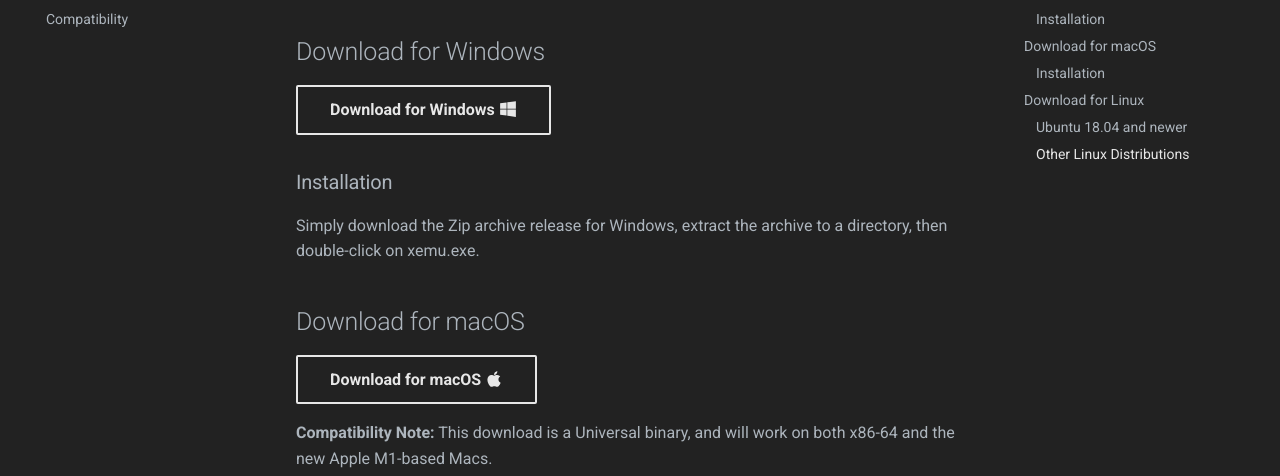
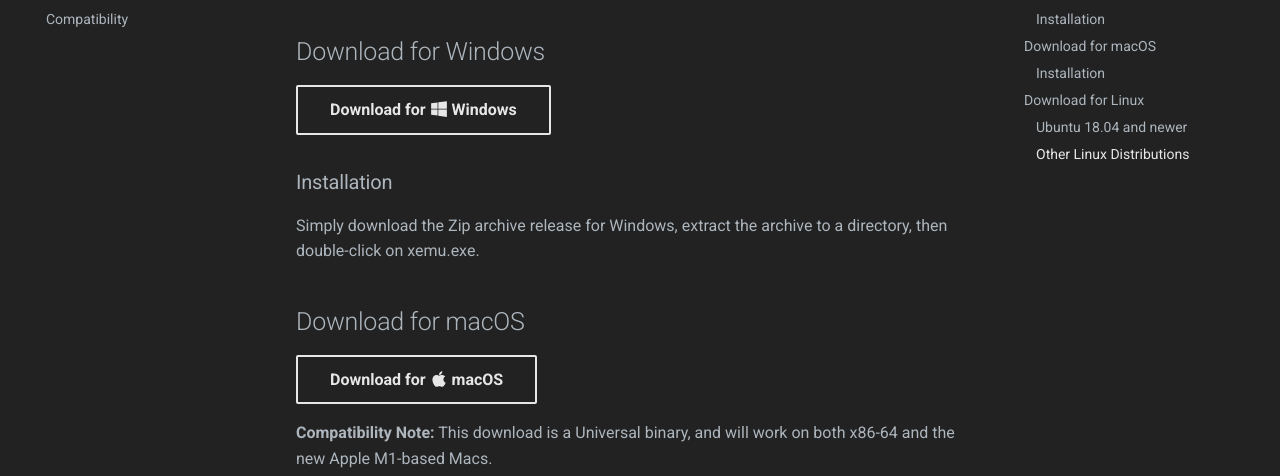
Before and after one commit to xemu-project/xemu-website, an MkDocs documentation site: the page built from docs/docs/download.md, in a window 1280 px wide and 1376 px high. Shown: the part 192-668 px from the top of the window. Built offline with MkDocs 1.6.1 and Material for MkDocs 9.7.7, drawn with Linux system fonts in a browser that asks for light colours.

Commit message:
Move brand icons over

```diff
--- a/docs/docs/download.md
+++ b/docs/docs/download.md
@@ -1,6 +1,6 @@
 ## Download for Windows
 
-[Download for Windows :fontawesome-brands-windows:](https://github.com/mborgerson/xemu/releases/latest/download/xemu-win-release.zip){ .md-button .md-button--secondary }
+[Download for :fontawesome-brands-windows: Windows](https://github.com/mborgerson/xemu/releases/latest/download/xemu-win-release.zip){ .md-button .md-button--secondary }
 
 ### Installation
 
@@ -8,7 +8,7 @@ Simply download the Zip archive release for Windows, extract the archive to a di
 
 ## Download for macOS
 
-[Download for macOS :fontawesome-brands-apple:](https://github.com/mborgerson/xemu/releases/latest/download/xemu-macos-universal-release.zip){ .md-button .md-button--secondary }
+[Download for :fontawesome-brands-apple: macOS](https://github.com/mborgerson/xemu/releases/latest/download/xemu-macos-universal-release.zip){ .md-button .md-button--secondary }
 
 **Compatibility Note:** This download is a Universal binary, and will work on both x86-64 and the new Apple M1-based Macs.
 
```
